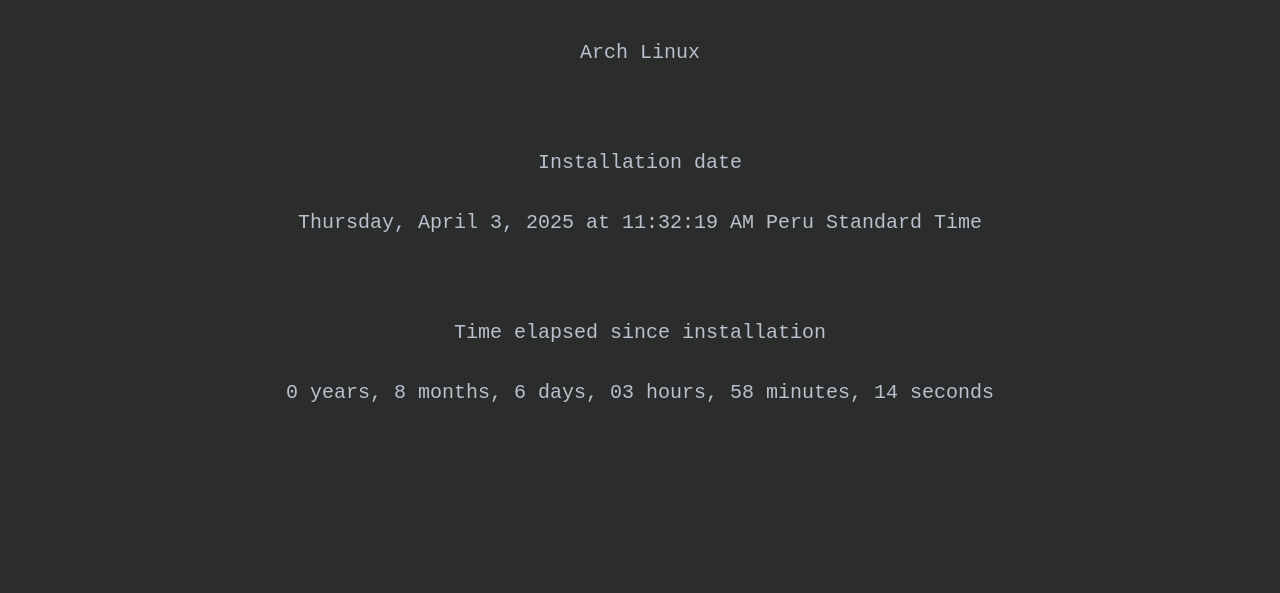
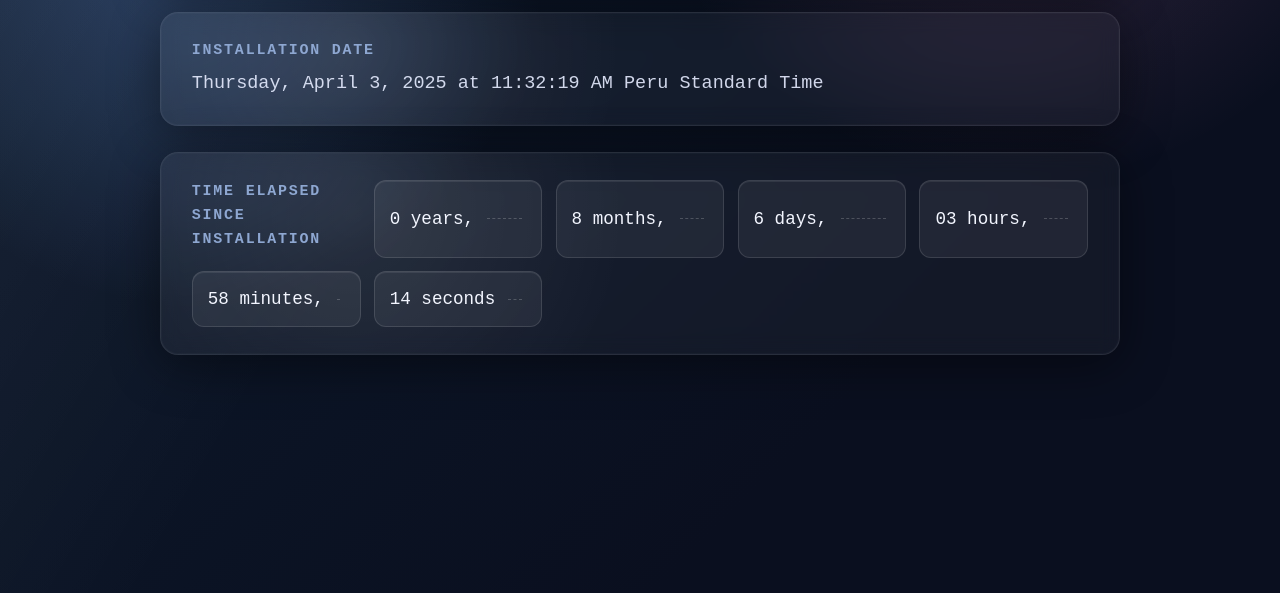
Before and after one commit to adcpe/linux, a plain HTML site: page index.html in a window 1280 px wide. Shown: the part 207-800 px from the top of the page. Drawn offline with Linux system fonts and the light colour scheme; a web font is replaced by a local one.

Commit message:
Update styling and code

```diff
--- a/index.css
+++ b/index.css
@@ -6,27 +6,141 @@
   font-weight: 400;
   font-style: normal;
   font-variation-settings: 'MONO' 1;
-  font-size: 1.25rem;
-  line-height: 3rem;
-  background-color: #2a2d2c;
-  color: #bcc0cc;
+  font-size: 1.1rem;
+  line-height: 1.6;
+  background: #0c1224;
+  color: #d6deff;
 }
 
-* {
+*,
+*::before,
+*::after {
+  box-sizing: border-box;
   margin: 0;
   padding: 0;
 }
 
+body {
+  min-height: 100vh;
+  background:
+    radial-gradient(circle at 15% 20%, rgba(115, 169, 255, 0.25), transparent 28%),
+    radial-gradient(circle at 80% 0%, rgba(255, 148, 214, 0.18), transparent 30%),
+    linear-gradient(135deg, #0d1b2e 0%, #0a0f1f 70%);
+  color: inherit;
+}
+
+body::before {
+  content: '';
+  position: fixed;
+  inset: 0;
+  background: linear-gradient(120deg, rgba(255, 255, 255, 0.06), transparent 35%);
+  pointer-events: none;
+  mix-blend-mode: screen;
+}
+
 #app {
-  height: 100vh;
-  text-align: center;
-  display: flex;
-  justify-content: center;
-  align-items: center;
-  flex-direction: column;
+  width: min(960px, calc(100% - 2.5rem));
+  margin: 0 auto;
+  padding: 2.5rem 0;
+  display: grid;
+  gap: 1.5rem;
+  align-items: start;
+}
+
+#app.preload {
+  opacity: 0;
 }
 
 section {
-  margin: 1.25rem 0;
-  white-space: pre-line;
+  position: relative;
+  padding: 1.5rem 1.75rem;
+  border-radius: 18px;
+  background: rgba(255, 255, 255, 0.04);
+  border: 1px solid rgba(255, 255, 255, 0.09);
+  box-shadow:
+    0 10px 50px rgba(0, 0, 0, 0.45),
+    inset 0 0 0 1px rgba(255, 255, 255, 0.02);
+  overflow: hidden;
+  backdrop-filter: blur(10px);
 }
+
+section::after {
+  content: '';
+  position: absolute;
+  inset: 0;
+  background: radial-gradient(circle at 20% 30%, rgba(255, 255, 255, 0.08), transparent 35%);
+  z-index: 0;
+}
+
+section > * {
+  position: relative;
+  z-index: 1;
+}
+
+h1 {
+  text-transform: uppercase;
+  letter-spacing: 0.12em;
+  font-size: 0.85rem;
+  color: #8ea7d1;
+  margin-bottom: 0.35rem;
+}
+
+.distro-name {
+  display: block;
+  font-size: 2.25rem;
+  font-weight: 700;
+  color: #f2f5ff;
+}
+
+.install-date-value {
+  display: block;
+  color: #e6ecff;
+  font-size: 1.05rem;
+  opacity: 0.9;
+}
+
+.time-elapsed {
+  display: grid;
+  grid-template-columns: repeat(auto-fit, minmax(140px, 1fr));
+  gap: 0.75rem;
+}
+
+.time-elapsed-label {
+  grid-column: 1 / -1;
+  margin-bottom: 0.3rem;
+}
+
+.time-elapsed span {
+  display: inline-flex;
+  align-items: center;
+  justify-content: space-between;
+  gap: 0.5rem;
+  padding: 0.75rem 0.85rem;
+  border-radius: 12px;
+  background: rgba(255, 255, 255, 0.06);
+  border: 1px solid rgba(255, 255, 255, 0.12);
+  color: #f3f6ff;
+  font-variant-numeric: tabular-nums;
+  box-shadow: inset 0 1px 0 rgba(255, 255, 255, 0.08);
+}
+
+.time-elapsed span::after {
+  content: '';
+  flex: 1;
+  border-bottom: 1px dashed rgba(255, 255, 255, 0.2);
+  margin: 0 0.25rem;
+}
+
+@media (max-width: 640px) {
+  :root {
+    font-size: 1rem;
+  }
+
+  #app {
+    padding: 1.5rem 0.75rem;
+  }
+
+  .distro-name {
+    font-size: 1.8rem;
+  }
+}
--- a/index.js
+++ b/index.js
@@ -48,11 +48,11 @@
 }
 
 function formatInstallationDate(installationDate) {
-  return `Installation date\n${new Intl.DateTimeFormat('default', {
+  return new Intl.DateTimeFormat('default', {
     dateStyle: 'full',
     timeStyle: 'full',
     timeZone: 'America/Lima',
-  }).format(installationDate)}`
+  }).format(installationDate)
 }
 
 const $app = document.getElementById('app')
@@ -62,17 +62,32 @@
 $distro.classList.add('distro')
 $app.appendChild($distro)
 
+const $distroLabel = document.createElement('h1')
+$distroLabel.innerText = 'Linux distribution'
+$distro.appendChild($distroLabel)
+
+const $distroName = document.createElement('span')
+$distroName.classList.add('distro-name')
+$distro.appendChild($distroName)
+
 const $installDate = document.createElement('section')
 $installDate.classList.add('install-date')
 $app.appendChild($installDate)
+
+const $installDateLabel = document.createElement('h1')
+$installDateLabel.innerText = 'Installation date'
+$installDate.appendChild($installDateLabel)
+
+const $installDateValue = document.createElement('span')
+$installDateValue.classList.add('install-date-value')
+$installDate.appendChild($installDateValue)
 
 const $timeElapsed = document.createElement('section')
 $timeElapsed.classList.add('time-elapsed')
 $app.appendChild($timeElapsed)
 
-const $timeElapsedLabel = document.createElement('span')
-$timeElapsedLabel.classList.add('time-elapsed-label')
-$timeElapsedLabel.innerText = 'Time elapsed since installation\n'
+const $timeElapsedLabel = document.createElement('h1')
+$timeElapsedLabel.innerText = 'Time elapsed since installation'
 $timeElapsed.appendChild($timeElapsedLabel)
 
 const $years = document.createElement('span')
@@ -103,8 +118,8 @@
 function updateElapsed() {
   const bd = new Difference(installDate)
 
-  $installDate.innerText = formatInstallationDate(installDate)
-  $distro.innerText = `Current distro\n${distro}`
+  $distroName.innerText = distro
+  $installDateValue.innerText = formatInstallationDate(installDate)
 
   $years.innerText = `${bd.inYears()} years, `
   $months.innerText = `${bd.inMonths()} months, `
```
